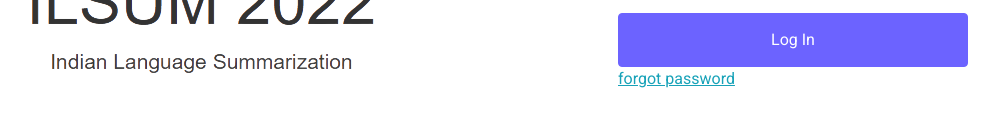
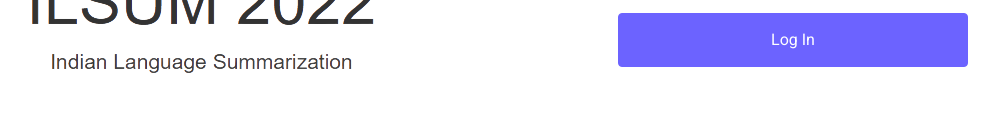
Before and after one commit to ILSUM/submission, a plain HTML site: page login.html in a window 1280 px wide. Shown: the part 339-466 px from the top of the page, without its empty margins (132-1131 px from the left). Drawn offline with Linux system fonts and the light colour scheme; some packages are replaced by stand-ins of ours; a script that the page names is missing.

Commit message:
forgot password removed

```diff
--- a/login.html
+++ b/login.html
@@ -58,7 +58,7 @@
                                 <span id="Nameerror" class="mb-3" style="color: red;" hidden></span>
                                 <span id="passerror" class="mb-3" style="color: red;" hidden></span>
                                 <input type="submit" id="login_button" value="Log In" class="btn btn-block btn-primary">
-                                <a class="text-info text-underline mt-2" onclick="forgot_password()"><u>forgot password</u></a>
+                                <!--<a class="text-info text-underline mt-2" onclick="forgot_password()"><u>forgot password</u></a>-->
 
                         </div>
                         </form>
```
